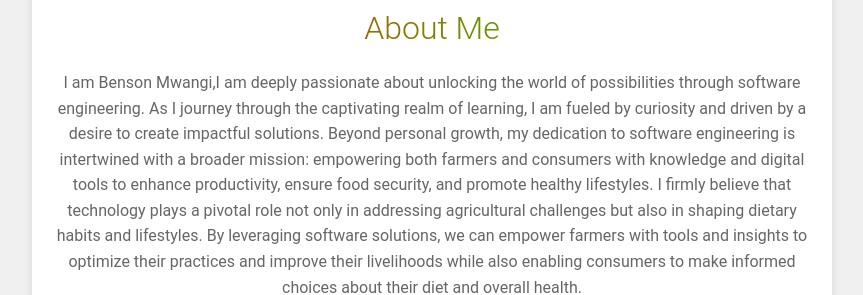
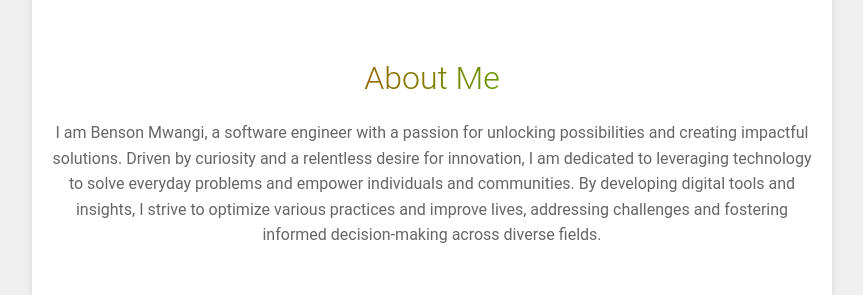
Before and after one commit to Ben1464/Portifolio-react, a React (Create React App) app: page / in a window 1280 px wide. Shown: the part 506-801 px from the top of the page, without its empty margins (208-1071 px from the left). Built offline with nearby package versions, Linux system fonts and the light colour scheme.

Commit message:
updated content on about me

```diff
--- a/src/components/About.js
+++ b/src/components/About.js
@@ -6,7 +6,7 @@ const About = () => {
   return (
     <section id="about" className="about">
       <h2>About Me</h2>
-      <p>I am Benson Mwangi,I am deeply passionate about unlocking the world of possibilities through software engineering. As I journey through the captivating realm of learning, I am fueled by curiosity and driven by a desire to create impactful solutions. Beyond personal growth, my dedication to software engineering is intertwined with a broader mission: empowering both farmers and consumers with knowledge and digital tools to enhance productivity, ensure food security, and promote healthy lifestyles. I firmly believe that technology plays a pivotal role not only in addressing agricultural challenges but also in shaping dietary habits and lifestyles. By leveraging software solutions, we can empower farmers with tools and insights to optimize their practices and improve their livelihoods while also enabling consumers to make informed choices about their diet and overall health.</p>
+      <p>I am Benson Mwangi, a software engineer with a passion for unlocking possibilities and creating impactful solutions. Driven by curiosity and a relentless desire for innovation, I am dedicated to leveraging technology to solve everyday problems and empower individuals and communities. By developing digital tools and insights, I strive to optimize various practices and improve lives, addressing challenges and fostering informed decision-making across diverse fields.</p>
     </section>
   );
 }
--- a/src/index.css
+++ b/src/index.css
@@ -4,7 +4,7 @@ body {
   margin: 0;
   font-family: 'Roboto', sans-serif;
   background-color: #f0f0f0;
-  color: #333;
+  color: #181515;
   line-height: 1.6;
 }
 
--- a/src/styles/Home.css
+++ b/src/styles/Home.css
@@ -24,8 +24,8 @@
 }
 
 .profile {
-  width: 150px;
-  height: 150px;
+  width: 200px;
+  height: 200px;
   border-radius: 12px;
 }
 .welcome{
```
